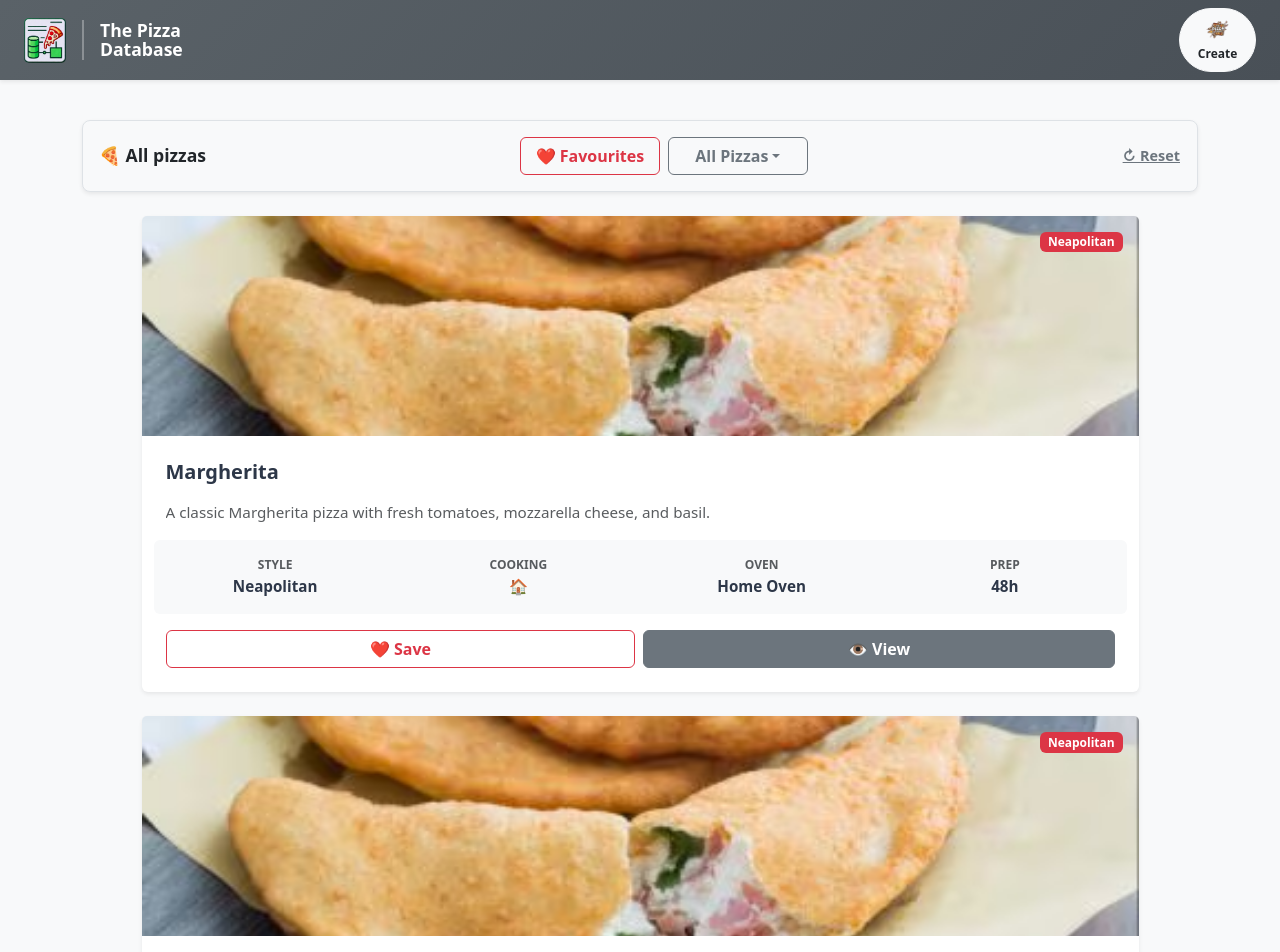
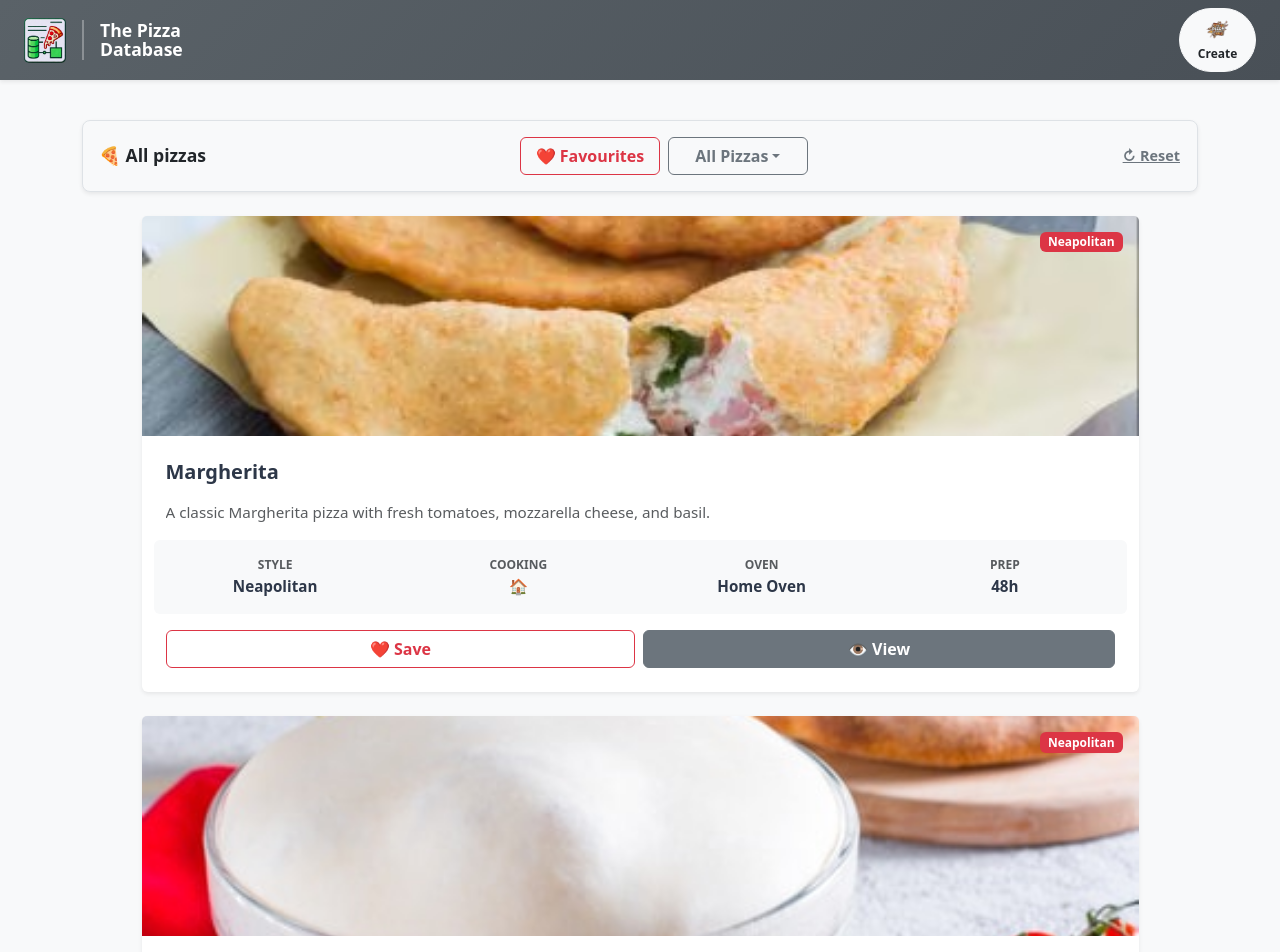
Before and after one commit to vincenzochiovaro/the-pizza-database, a Vue app: page / in a window 1280 px wide. Shown: the top 952 px of the page. Built offline with nearby package versions, Linux system fonts and the light colour scheme.

Commit message:
Display images dynamically

```diff
--- a/src/components/PizzaCards.vue
+++ b/src/components/PizzaCards.vue
@@ -4,7 +4,7 @@
       <div class="col-12">
         <div class="card border-0 shadow-sm h-100 card-hover" style="transition: all 0.3s;">
           <div style="position: relative; overflow: hidden; height: 220px;">
-      <img :src="homeImgSrc" class="card-img-top" :alt="pizza.name"
+            <img :src="getPizzaImage(pizza.image)" class="card-img-top" :alt="pizza.name"
               style="object-fit: cover; height: 100%; width: 100%; transition: transform 0.3s;">
             <span class="badge bg-danger position-absolute top-0 end-0 m-3">{{ pizza.style }}</span>
           </div>
@@ -64,9 +64,16 @@
 
 <script setup lang="ts">
 import { ref } from 'vue'
-import pizzaFritta from '../assets/pizzaFritta.jpg'
+import pizzaDefaultImg from '../assets/pizza-default-img.jpg'
 
-const homeImgSrc = pizzaFritta
+function getPizzaImage(imageName: string): string {
+  try {
+    return new URL(`../assets/${imageName}`, import.meta.url).href
+  } catch (error) {
+    return pizzaDefaultImg
+  }
+}
+
 const pizzasList = ref([
   {
     id: 1,
@@ -84,7 +91,7 @@ const pizzasList = ref([
     description: 'A popular Pepperoni pizza topped with spicy pepperoni slices and melted cheese.',
     name: 'Pepperoni',
     prepTime: 24,
-  image: 'pizzaImpasto',
+    image: 'pizza-default-img.jpg',
     homemade: false,
     oven: 'Wood Fired',
     style: 'Neapolitan',
@@ -103,8 +110,6 @@ const pizzasList = ref([
   }
 ])
 </script>
-
-
 
 <style scoped>
 .card-hover:hover {
```
Also changed, not shown: src/assets/pizza-default-img.jpg (renamed from src/assets/pizzaImpasto.jpg). Lines whose indentation alone changed are shown as unchanged.
